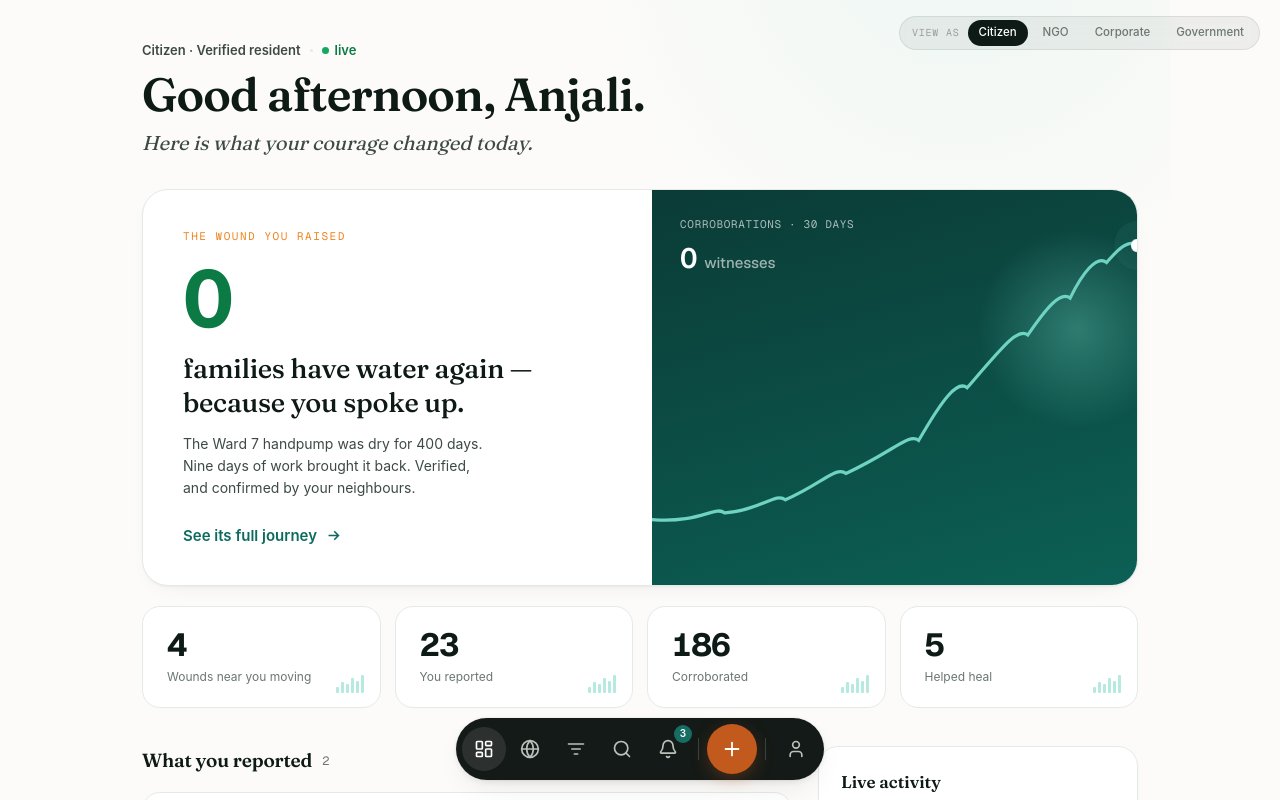
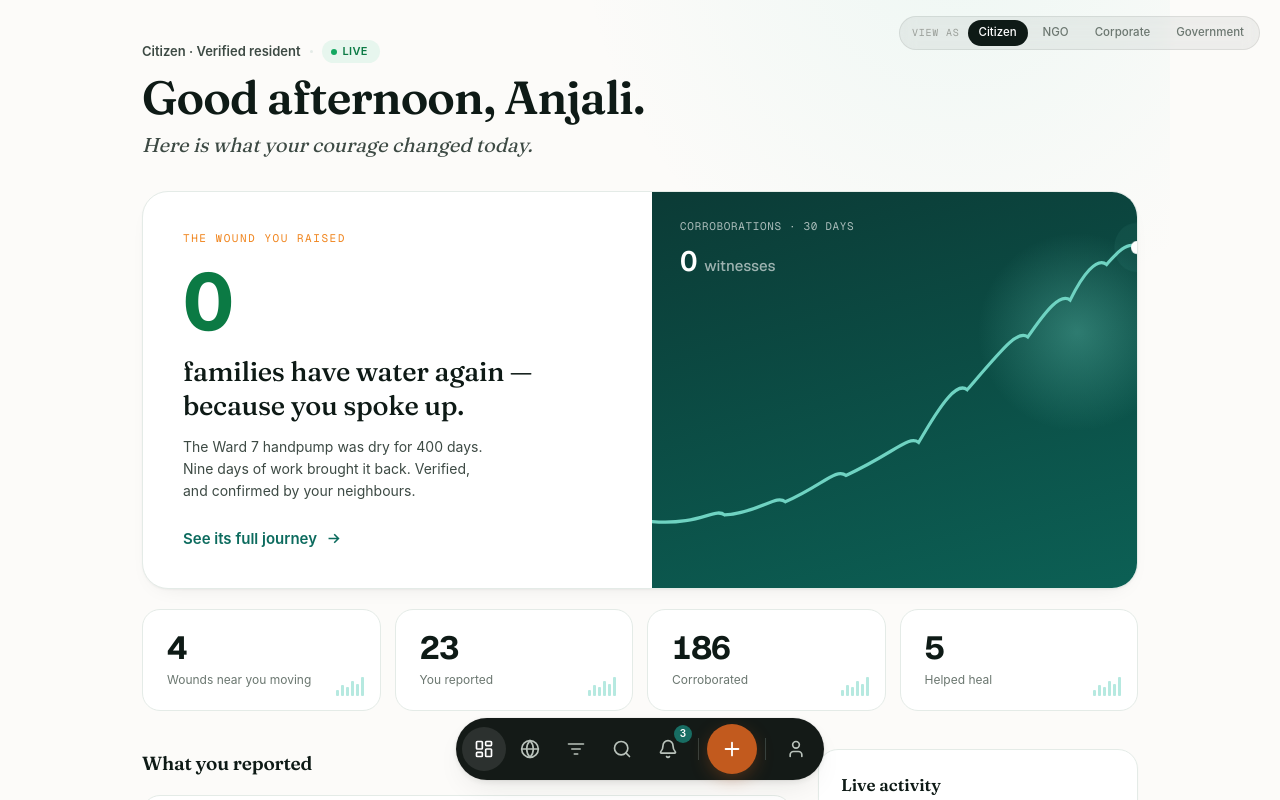
Before and after one commit to rahulkumarjha26/setu-platform, a Next.js app: page /home in a window 1280 px wide. Shown: the top 800 px of the page. Built offline with nearby package versions, Linux system fonts and the light colour scheme.

Commit message:
Home page: fix duplicate headings, live badge styling. Dock: restore to 5 items. Landing: add header nav.

```diff
--- a/app/home/page.tsx
+++ b/app/home/page.tsx
@@ -463,8 +463,8 @@ export default function HomePage() {
           <div style={{ display: "flex", alignItems: "center", gap: 9, fontSize: 13, color: T.ink3, marginBottom: 12 }}>
             <span style={{ fontWeight: 600, color: T.ink2 }}>{a.roleLabel}</span>
             <span style={{ width: 3, height: 3, borderRadius: "50%", background: T.fog }} />
-            <span style={{ display: "inline-flex", alignItems: "center", gap: 6, color: T.emeraldFg, fontWeight: 600 }}>
-              <span style={{ width: 7, height: 7, borderRadius: "50%", background: T.emerald, animation: "beat 2s infinite" }} />
+            <span style={{ display: "inline-flex", alignItems: "center", gap: 6, background: T.emerald50, color: T.emeraldFg, fontWeight: 600, fontSize: 11, padding: "3px 12px 3px 9px", borderRadius: 999, letterSpacing: ".03em", textTransform: "uppercase" }}>
+              <span style={{ width: 6, height: 6, borderRadius: "50%", background: T.emerald, animation: "beat 2s infinite" }} />
               live
             </span>
           </div>
@@ -501,9 +501,8 @@ export default function HomePage() {
           <div>
             {watchModule && (
               <motion.div initial={{ opacity: 0, y: 22 }} animate={{ opacity: 1, y: 0 }} transition={{ duration: 0.7, ease: T.spring, delay: 0.3 }}>
-                <h2 style={{ fontFamily: T.serif, fontSize: 19, fontWeight: 600, letterSpacing: "-.01em", marginBottom: 16, display: "flex", alignItems: "center", gap: 10, color: T.ink }}>
+                <h2 style={{ fontFamily: T.serif, fontSize: 19, fontWeight: 600, letterSpacing: "-.01em", marginBottom: 16, color: T.ink }}>
                   {watchModule.title}
-                  <span style={{ fontFamily: T.mono, fontSize: 12, color: T.ink3, fontWeight: 400 }}>{watchModule.items.length}</span>
                 </h2>
                 {(watchModule.items as Wound[]).map(w => <WatchCard key={w.id} wound={w} fills={fills} />)}
               </motion.div>
```
